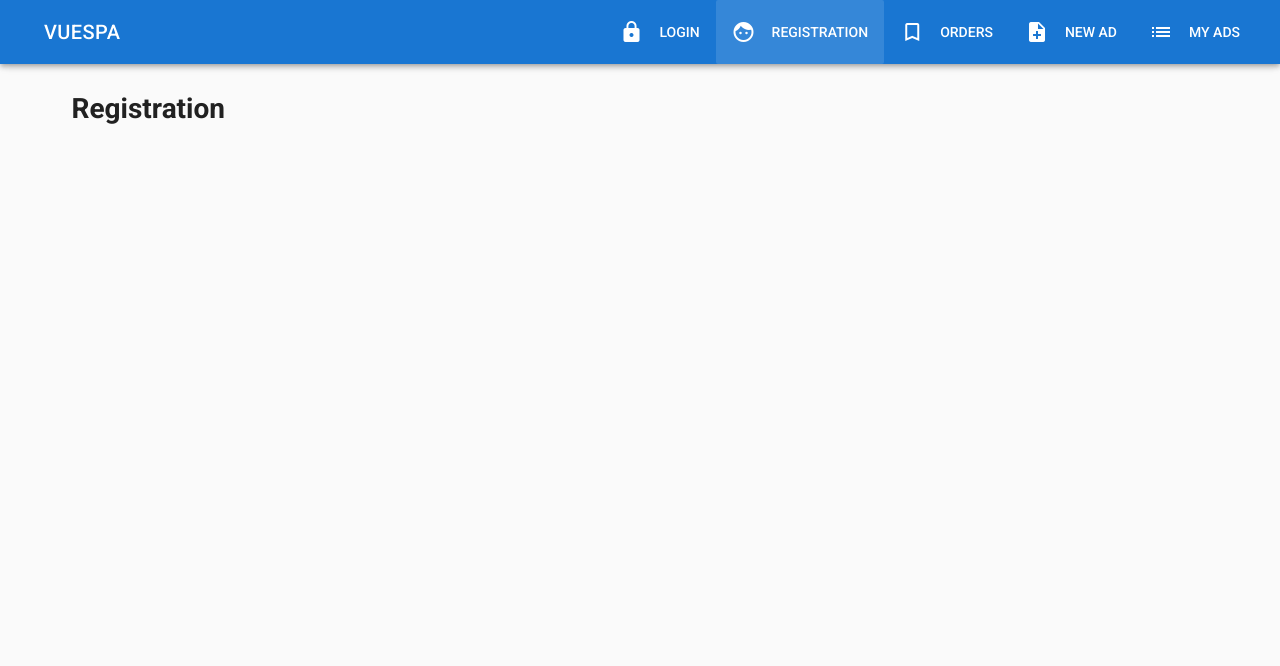
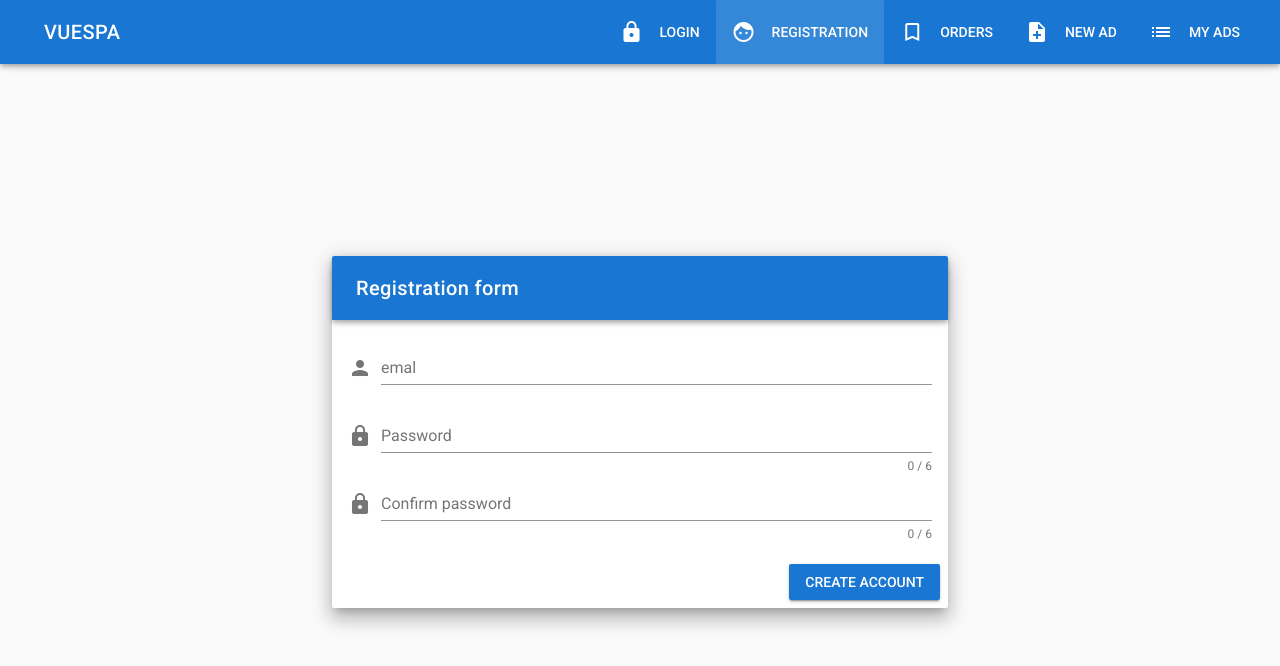
Before and after one commit to snarksliveshere/vue.spa, a Vue app: page /registration in a window 1280 px wide. Shown: the top 666 px of the page. Built offline with nearby package versions, Linux system fonts and the light colour scheme.

Commit message:
add registration form

```diff
--- a/src/components/Auth/Registration.vue
+++ b/src/components/Auth/Registration.vue
@@ -1,8 +1,50 @@
 <template>
-    <v-container>
-        <v-layout row>
-            <v-flex xs12>
-                <h1>Registration</h1>
+    <v-container fluid fill-height>
+        <v-layout align-center justify-center>
+            <v-flex xs12 sm8 md6>
+                <v-card class="elevation-12">
+                    <v-toolbar dark color="primary">
+                        <v-toolbar-title>Registration form</v-toolbar-title>
+                    </v-toolbar>
+                    <v-card-text>
+                        <v-form v-model="valid" ref="form" lazy-validation>
+                            <v-text-field
+                                    prepend-icon="person"
+                                    name="email"
+                                    label="emal"
+                                    type="email"
+                                    v-model="email"
+                                    :rules="emailRules"
+                            ></v-text-field>
+                            <v-text-field
+                                    prepend-icon="lock"
+                                    name="password"
+                                    label="Password"
+                                    type="password"
+                                    v-model="password"
+                                    :counter="6"
+                                    :rules="passwordRules"
+                            ></v-text-field>
+                            <v-text-field
+                                    prepend-icon="lock"
+                                    name="confirm-password"
+                                    label="Confirm password"
+                                    type="password"
+                                    v-model="confirmPassword"
+                                    :counter="6"
+                                    :rules="confirmPasswordRules"
+                            ></v-text-field>
+                        </v-form>
+                    </v-card-text>
+                    <v-card-actions>
+                        <v-spacer></v-spacer>
+                        <v-btn
+                                color="primary"
+                                @click="onSubmit"
+                                :disabled="!valid"
+                        >Create account</v-btn>
+                    </v-card-actions>
+                </v-card>
             </v-flex>
         </v-layout>
     </v-container>
@@ -11,7 +53,33 @@
   export default {
     data () {
       return {
-
+        email: '',
+        password: '',
+        confirmPassword: '',
+        valid: false,
+        emailRules: [
+          v => !!v || 'E-mail is required',
+          v => /.+@.+/.test(v) || 'E-mail must be valid'
+        ],
+        passwordRules: [
+          v => !!v || 'Password is required',
+          v => v.length >= 6 || 'Password must be equal or more than 6 characters'
+        ],
+        confirmPasswordRules: [
+          v => !!v || 'Password is required',
+          v => v === this.password || 'Passwords should match'
+        ]
+      }
+    },
+    methods: {
+      onSubmit () {
+        if (this.$refs.form.validate()) {
+          const user = {
+            email: this.email,
+            password: this.password
+          }
+          console.log(user)
+        }
       }
     }
   }
```
